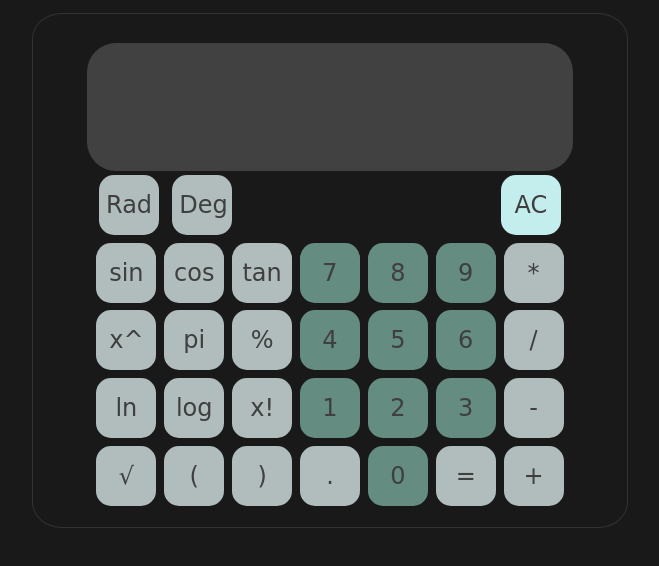
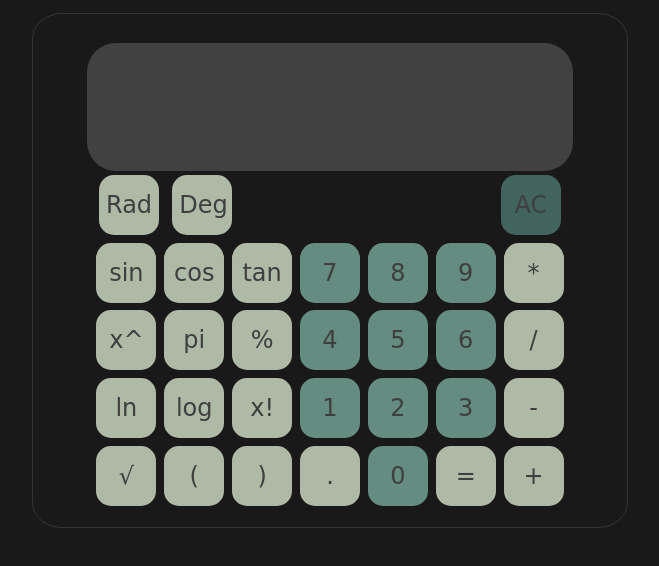
Before and after one commit to IlonaGedeon/notion_widget_calc, a plain HTML site: page index.html in a window 1280 px wide. Shown: the whole page, without its empty margins (310-969 px from the left). Drawn offline with Linux system fonts and the light colour scheme; a web font is replaced by a local one.

Commit message:
index.html

```diff
--- a/index.html
+++ b/index.html
@@ -62,7 +62,7 @@ a:visited  {
     min-height: 2.5em;
     margin: 0.8%;
     border-radius: 25%;
-    background-color: #b1bdbd;
+    background-color: #aebaa6;
     border: 1px solid #ad919100;
     font-family: 'MuseoModerno', cursive;
 
@@ -113,7 +113,7 @@ a:visited  {
 
 
 #clean {
-  background: #c4eded;
+  background: #41645e;
 }
 
 
```
